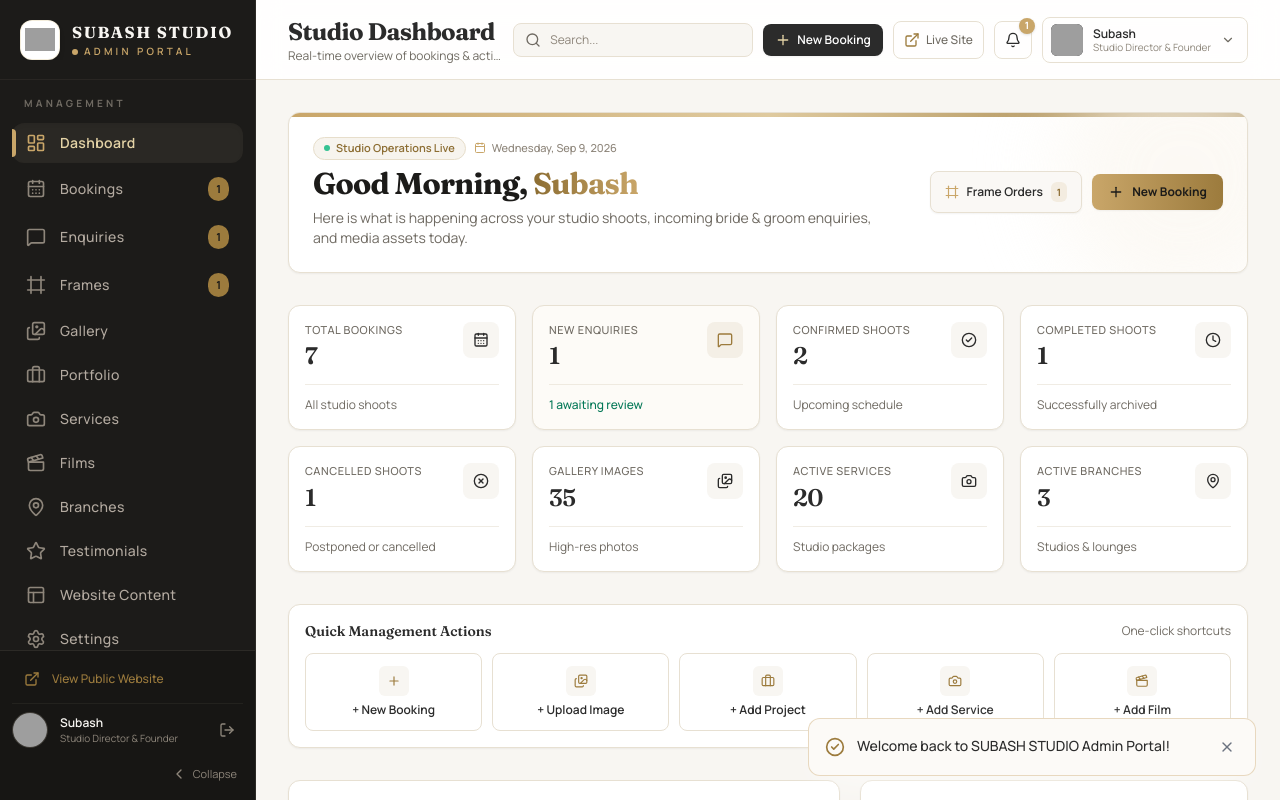
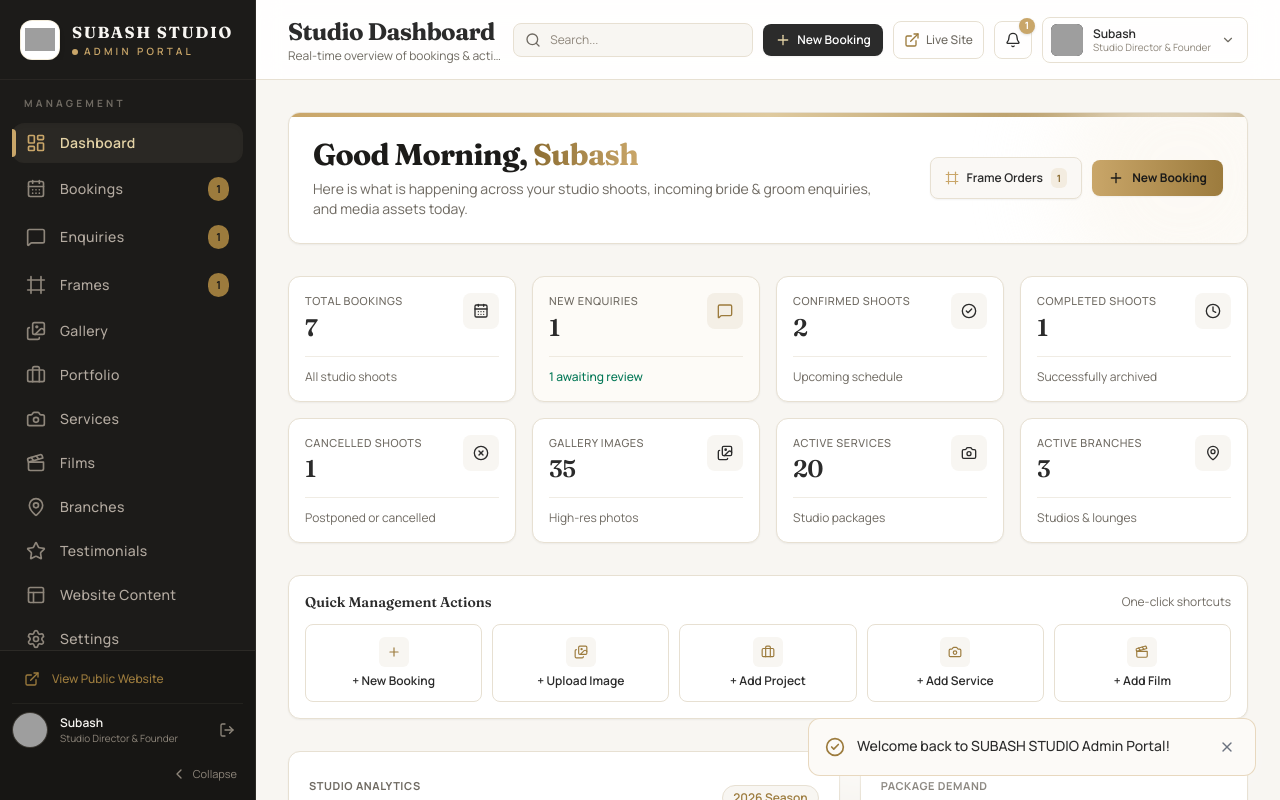
Before and after one commit to aescionarjun-creator/photography-studio, a React (Vite) app: page /admin/login in a window 1280 px wide. Both pictures are taken after a click on the button "Enter Studio Admin". Shown: the top 800 px of the page. Built offline with nearby package versions, Linux system fonts and the light colour scheme; grey boxes are pictures that could not be loaded.

Commit message:
style: remove Studio Operations Live pill and eyebrow from welcome banner

```diff
--- a/src/admin/pages/Dashboard.jsx
+++ b/src/admin/pages/Dashboard.jsx
@@ -14,14 +14,12 @@ import {
   ArrowRight,
   TrendingUp,
   Phone,
-  Calendar,
   ExternalLink,
   Clapperboard,
   Briefcase,
   Eye,
   Frame,
   Star,
-  Sparkles,
 } from "lucide-react";
 import StatCard from "../components/StatCard";
 import StatusBadge from "../components/StatusBadge";
@@ -99,16 +97,6 @@ export default function Dashboard() {
         <div className="pointer-events-none absolute -right-16 -top-16 w-64 h-64 bg-[#FBF7F0] rounded-full blur-2xl opacity-70" />
 
         <div className="space-y-1.5 relative z-10 min-w-0">
-          <div className="flex flex-wrap items-center gap-2 mb-1.5">
-            <span className="inline-flex items-center gap-1.5 px-2.5 py-0.5 rounded-full text-[11px] font-semibold bg-[#F7F4EE] text-[#8C6D32] border border-[#E7DECB]">
-              <span className="w-1.5 h-1.5 rounded-full bg-emerald-500 animate-pulse" />
-              Studio Operations Live
-            </span>
-            <span className="text-[11px] text-[#8E867B] font-medium hidden sm:inline-flex items-center gap-1.5">
-              <Calendar className="w-3 h-3 text-[#C9A669]" />
-              {new Date().toLocaleDateString("en-US", { weekday: "long", month: "short", day: "numeric", year: "numeric" })}
-            </span>
-          </div>
           <h2 className="text-xl sm:text-2xl lg:text-3xl font-display font-bold text-[#1C1B19] tracking-tight">
             {getGreeting()},{" "}
             <span className="bg-gradient-to-r from-[#8C6D32] to-[#C9A669] bg-clip-text text-transparent">
```
